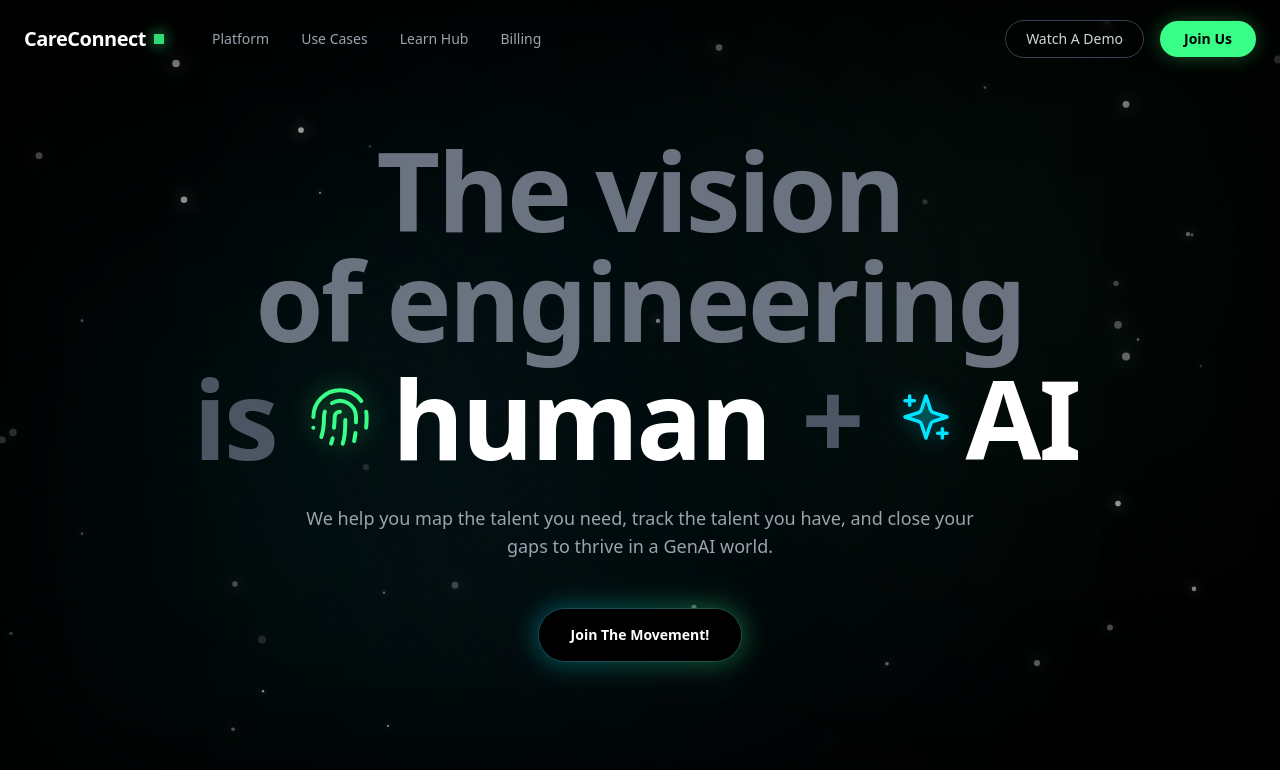
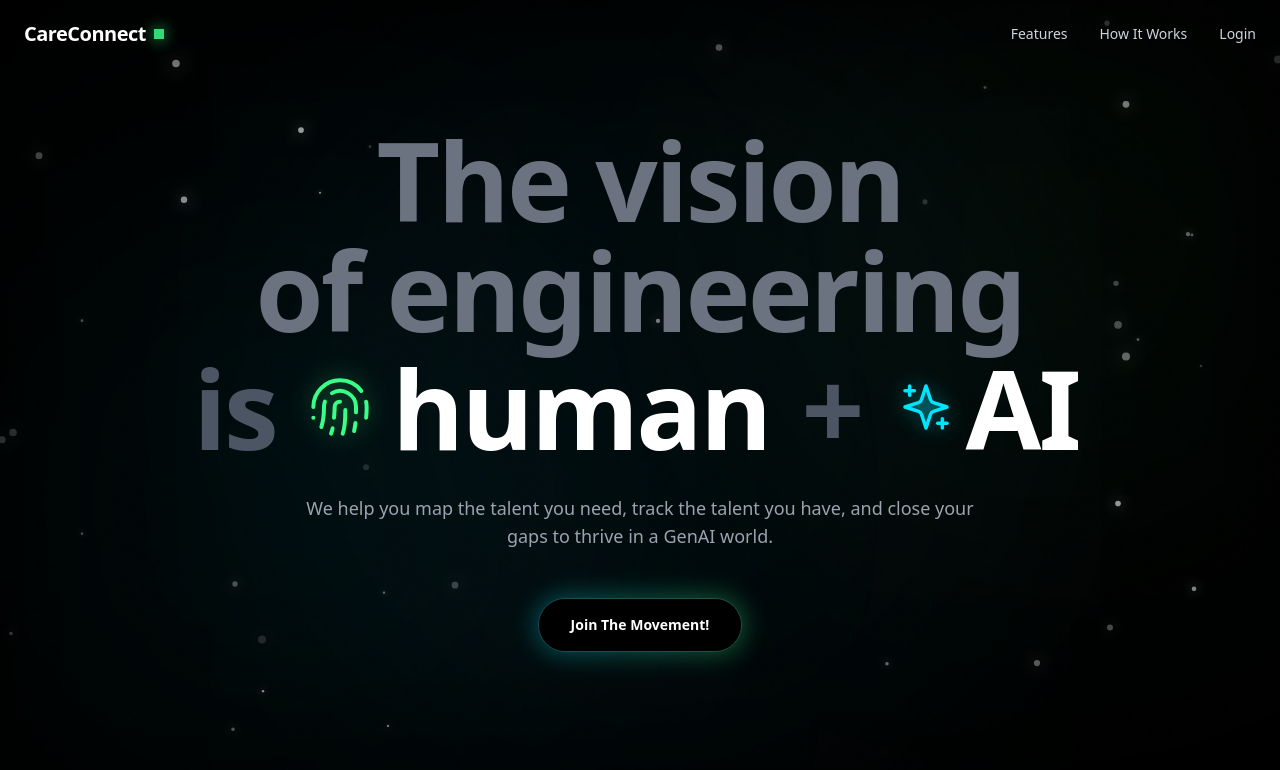
Before and after one commit to jainil224/CareConnect, a React (Create React App) app: page / in a window 1280 px wide. Shown: the top 770 px of the page. Built offline with nearby package versions, Linux system fonts and the light colour scheme; no server answers.

Commit message:
feat: implement animated landing page with hero section and background effects

```diff
--- a/src/pages/LandingPage.js
+++ b/src/pages/LandingPage.js
@@ -54,7 +54,6 @@ export default function LandingPage() {
 
       {/* NAVBAR */}
       <nav className="relative z-50 flex items-center justify-between px-6 py-5 max-w-7xl mx-auto">
-        <div className="flex items-center space-x-12">
         {/* Logo */}
         <Link to="/" className="flex items-center space-x-2 group">
           <span className="text-xl font-bold tracking-tight">CareConnect</span>
@@ -65,26 +64,11 @@ export default function LandingPage() {
           />
         </Link>
 
-          {/* Menu */}
-          <div className="hidden md:flex items-center space-x-8 text-sm font-medium text-gray-400">
-            <a href="#" className="hover:text-white transition-colors duration-300">Platform</a>
-            <a href="#" className="hover:text-white transition-colors duration-300">Use Cases</a>
-            <a href="#" className="hover:text-white transition-colors duration-300">Learn Hub</a>
-            <a href="#" className="hover:text-white transition-colors duration-300">Billing</a>
-          </div>
-        </div>
-
-        {/* Action Buttons */}
-        <div className="flex items-center space-x-4">
-          <a href="#" className="hidden sm:block text-sm font-medium text-gray-300 hover:text-white transition-colors border border-gray-700 hover:border-gray-500 px-5 py-2 rounded-full backdrop-blur-sm bg-black/20">
-            Watch A Demo
-          </a>
-          <button
-            onClick={() => navigate('/signup')}
-            className="text-sm font-bold text-[#000000] bg-[#39FF88] hover:bg-[#39FF88]/90 px-6 py-2 rounded-full shadow-[0_0_20px_rgba(57,255,136,0.3)] hover:shadow-[0_0_30px_rgba(57,255,136,0.5)] transition-all duration-300 transform hover:scale-105"
-          >
-            Join Us
-          </button>
+        {/* Menu Links */}
+        <div className="flex items-center space-x-6 sm:space-x-8 text-sm font-medium text-gray-300">
+          <a href="#" className="hover:text-white transition-colors duration-300">Features</a>
+          <a href="#" className="hover:text-white transition-colors duration-300">How It Works</a>
+          <Link to="/login" className="hover:text-white transition-colors duration-300">Login</Link>
         </div>
       </nav>
 
```
Lines whose indentation alone changed are shown as unchanged.
